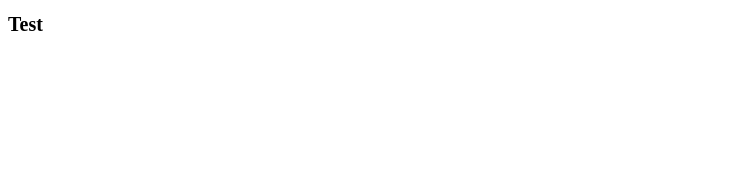
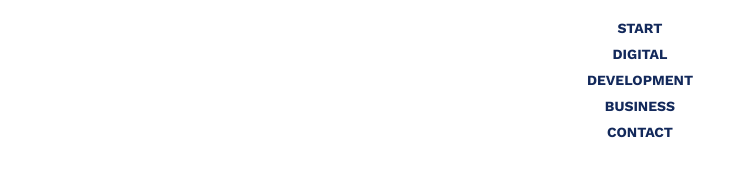
Before and after one commit to BojanMijatovic/Development-Agency, a plain HTML site: page index.html in a window 1280 px wide. Shown: the whole page, without its empty margins (0-748 px from the left). Drawn offline with nearby package versions, Linux system fonts and the light colour scheme.

Commit message:
start header

```diff
--- a/index.html
+++ b/index.html
@@ -4,10 +4,35 @@
     <meta charset="UTF-8" />
     <meta name="viewport" content="width=device-width, initial-scale=1.0" />
     <meta http-equiv="X-UA-Compatible" content="ie=edge" />
+    <link
+      href="https://fonts.googleapis.com/css?family=Work+Sans:400,700,800&display=swap"
+      rel="stylesheet"
+    />
     <link rel="stylesheet" href="./style/scss/main.css" />
     <title>Development-Agency</title>
   </head>
   <body>
-    <h1>Test</h1>
+    <header>
+      <img src="./img/logo.png" alt="logo" class="logo" />
+      <nav class="main-nav">
+        <ul class="nav-list">
+          <li class="nav-list__item">
+            <a href="#start" class="nav-item__links">start</a>
+          </li>
+          <li class="nav-list__item">
+            <a href="#digital" class="nav-item__links">digital</a>
+          </li>
+          <li class="nav-list__item">
+            <a href="#development" class="nav-item__links">development</a>
+          </li>
+          <li class="nav-list__item">
+            <a href="#business" class="nav-item__links">business</a>
+          </li>
+          <li class="nav-list__item">
+            <a href="#contact" class="nav-item__links">contact</a>
+          </li>
+        </ul>
+      </nav>
+    </header>
   </body>
 </html>
--- a/style/scss/components/_general.scss
+++ b/style/scss/components/_general.scss
@@ -1,12 +1,13 @@
 //  General Style
 * {
   box-sizing: border-box;
+  margin: 0;
+  padding: 0;
 }
 
 html {
-  margin: 0;
-  padding: 0;
   font-size: 62.5%;
+  font-family: 'Work Sans', sans-serif;
 }
 
 //  Colors
--- a/style/scss/components/_header.scss
+++ b/style/scss/components/_header.scss
@@ -1 +1,38 @@
 @import './general';
+
+//  Header
+header {
+  display: flex;
+  align-items: center;
+  justify-content: center;
+
+  img {
+    display: none;
+  }
+
+  .main-nav {
+    margin-top: 1.5rem;
+    .nav-list {
+      list-style: none;
+      display: flex;
+      flex-direction: column;
+      align-items: center;
+
+      .nav-list__item {
+        margin: 0.5rem;
+        .nav-item__links {
+          text-decoration: none;
+          font-size: 1.4rem;
+          text-transform: uppercase;
+          color: $main-color-dark1;
+          font-weight: 700;
+        }
+        .nav-item__links:active,
+        .nav-item__links:hover {
+          color: $main-color;
+          border-bottom: 2px solid $main-color;
+        }
+      }
+    }
+  }
+}
```
Also changed, not shown: img/logo.png (added), img/logo1.jpg (added), style/scss/main.css, 1 other file.
